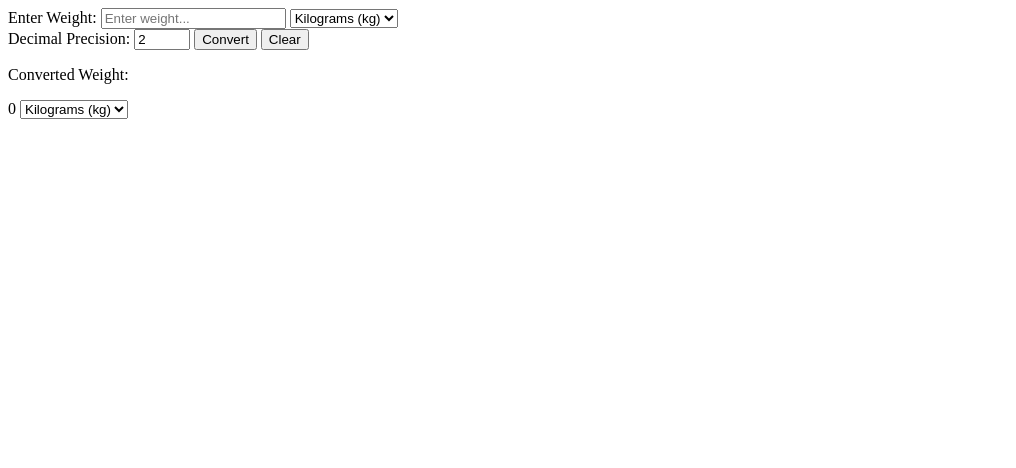
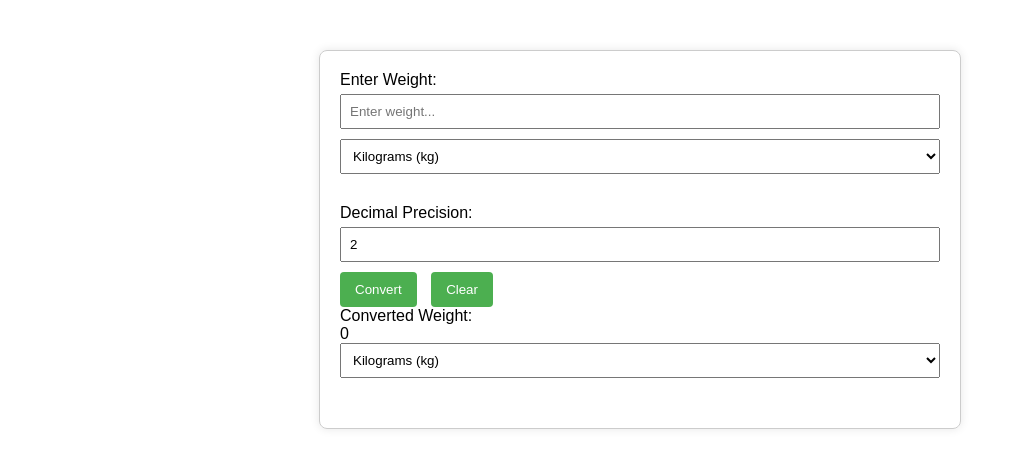
Before and after one commit to daisymachiri/DaisyWeightConverter, a plain HTML site: page index.html in a window 1280 px wide. Shown: the whole page, without its empty margins (0-1016 px from the left). Drawn offline with Linux system fonts and the light colour scheme.

Commit message:
Added CSS file

````diff
--- a/index.html
+++ b/index.html
@@ -3,6 +3,7 @@
 <head>
     <meta charset="UTF-8">
     <meta name="viewport" content="width=device-width, initial-scale=1.0">
+    <link rel="stylesheet" href="style.css">
     <title>Weight Converter</title>
 </head>
 <body>
--- /dev/null
+++ b/style.css
@@ -0,0 +1,80 @@
+body, h1, h2, p, ul, li, form {
+    margin: 0;
+    padding: 0;
+}
+body {
+    font-family: 'Arial', sans-serif;
+}
+.container {
+    max-width: 600px;
+    margin: 50px auto;
+    padding: 20px;
+    border: 1px solid #ccc;
+    border-radius: 8px;
+    box-shadow: 0 0 10px rgba(0, 0, 0, 0.1);
+}
+h1 {
+    text-align: center;
+    margin-bottom: 20px;
+}
+.input-section,
+.output-section {
+    margin-bottom: 20px;
+}
+Absolutely! Let's create some basic styles for your weight converter. You can customize these styles further based on your preferences. Create a new file called `styles.css` and add the following CSS code:
+
+```css
+/* Reset some default styles */
+body, h1, h2, p, ul, li, form {
+    margin: 0;
+    padding: 0;
+}
+
+body {
+    font-family: 'Arial', sans-serif;
+}
+
+.container {
+    max-width: 600px;
+    margin: 50px auto;
+    padding: 20px;
+    border: 1px solid #ccc;
+    border-radius: 8px;
+    box-shadow: 0 0 10px rgba(0, 0, 0, 0.1);
+}
+
+h1 {
+    text-align: center;
+    margin-bottom: 20px;
+}
+
+.input-section,
+.output-section {
+    margin-bottom: 20px;
+}
+
+label {
+    display: block;
+    margin-bottom: 5px;
+}
+
+input, select {
+    width: 100%;
+    padding: 8px;
+    margin-bottom: 10px;
+    box-sizing: border-box;
+}
+
+button {
+    background-color: #4CAF50;
+    color: white;
+    padding: 10px 15px;
+    border: none;
+    border-radius: 4px;
+    cursor: pointer;
+    margin-right: 10px;
+}
+
+button:hover {
+    background-color: #45a049;
+}
````
